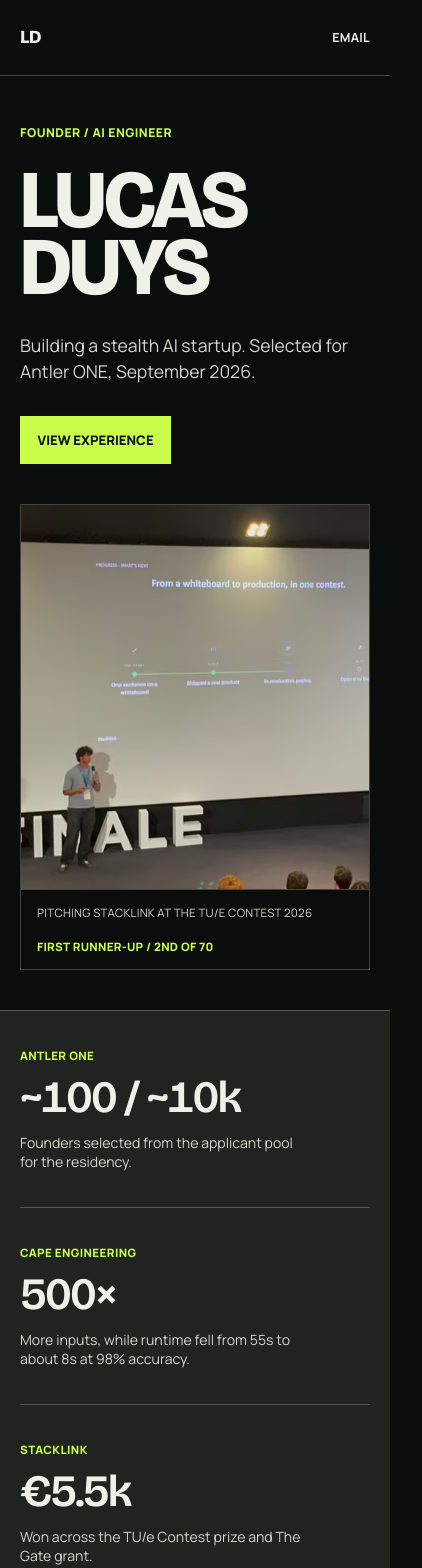
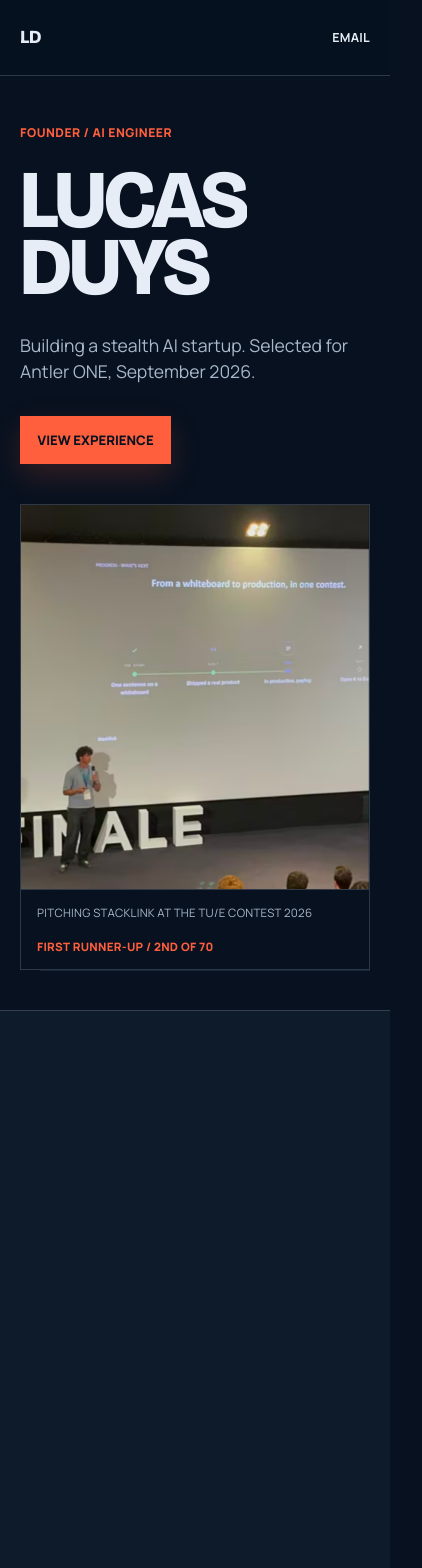
Before and after one commit to LucasDuys/personal_website, a Next.js app: page / in a window 390 px wide. Shown: the top 1568 px of the page, 422 px wide, since content can reach past the window. Built offline with nearby package versions, Linux system fonts and the light colour scheme.

Commit message:
Add Night Stage palette and motion

```diff
--- a/src/app/globals.css
+++ b/src/app/globals.css
@@ -1,12 +1,14 @@
 :root {
-  --black: #0b0d0c;
-  --graphite: #20231f;
-  --paper: #eff0e8;
-  --paper-dim: #d3d5ca;
-  --gray: #979c91;
-  --signal: #c9ff4a;
-  --rule-dark: rgba(239, 240, 232, 0.24);
-  --rule-light: rgba(11, 13, 12, 0.2);
+  --black: #07111f;
+  --graphite: #0d1b2b;
+  --raised: #13263a;
+  --paper: #e7edf6;
+  --paper-dim: #a8b7ca;
+  --gray: #76889f;
+  --signal: #ff5f3d;
+  --rule-dark: rgba(231, 237, 246, 0.18);
+  --rule-light: rgba(231, 237, 246, 0.18);
+  --ease-stage: cubic-bezier(0.16, 1, 0.3, 1);
 }
 
 * {
@@ -16,10 +18,12 @@
 html {
   background: var(--black);
   color: var(--paper);
+  scroll-behavior: smooth;
   scroll-padding-top: 1rem;
 }
 
 body {
+  position: relative;
   margin: 0;
   min-width: 320px;
   overflow-x: hidden;
@@ -30,6 +34,17 @@ body {
   line-height: 1.55;
   text-rendering: optimizeLegibility;
   -webkit-font-smoothing: antialiased;
+}
+
+body::before {
+  content: "";
+  position: fixed;
+  z-index: 90;
+  inset: 0;
+  pointer-events: none;
+  transform: scaleX(0);
+  transform-origin: right;
+  background: var(--signal);
 }
 
 img {
@@ -82,7 +97,7 @@ a:focus-visible {
   grid-template-columns: 1fr auto 1fr;
   align-items: center;
   gap: 2rem;
-  background: var(--black);
+  background: rgba(7, 17, 31, 0.94);
   color: var(--paper);
   border-bottom: 1px solid var(--rule-dark);
   font-size: 0.78rem;
@@ -139,6 +154,9 @@ a:focus-visible {
 }
 
 .hero {
+  position: relative;
+  isolation: isolate;
+  overflow: hidden;
   min-height: calc(100svh - 4.75rem);
   background: var(--black);
   color: var(--paper);
@@ -203,11 +221,14 @@ a:focus-visible {
   font-weight: 800;
   text-decoration: none;
   text-transform: uppercase;
-  transition: background 180ms ease, color 180ms ease, transform 180ms ease;
+  box-shadow: 0 0.75rem 2rem rgba(255, 95, 61, 0.18);
+  transition: background 180ms ease, color 180ms ease, transform 180ms var(--ease-stage), box-shadow 180ms ease;
 }
 
 .hero-action:hover {
   background: var(--paper);
+  box-shadow: 0 1rem 2.5rem rgba(255, 95, 61, 0.26);
+  transform: translateY(-2px);
 }
 
 .hero-action:active {
@@ -215,9 +236,28 @@ a:focus-visible {
 }
 
 .hero-stage {
+  position: relative;
   margin: 0;
   overflow: hidden;
   border: 1px solid var(--rule-dark);
+  box-shadow: 1.25rem 1.25rem 0 var(--raised);
+}
+
+.hero-stage picture {
+  position: relative;
+  display: block;
+  overflow: hidden;
+}
+
+.hero-stage picture::after {
+  content: "";
+  position: absolute;
+  inset: 0;
+  pointer-events: none;
+  border-right: 2px solid var(--signal);
+  opacity: 0;
+  transform: scaleX(0);
+  transform-origin: left;
 }
 
 .hero-stage img {
@@ -258,6 +298,7 @@ a:focus-visible {
 }
 
 .proof-overview-grid > div {
+  position: relative;
   min-height: 13rem;
   display: flex;
   flex-direction: column;
@@ -273,6 +314,23 @@ a:focus-visible {
 
 .proof-overview-grid > div:last-child {
   padding-right: 0;
+}
+
+.proof-overview-grid > div::after {
+  content: "";
+  position: absolute;
+  right: 0;
+  bottom: 0;
+  left: 0;
+  height: 2px;
+  background: var(--signal);
+  transform: scaleX(0);
+  transform-origin: left;
+  transition: transform 420ms var(--ease-stage);
+}
+
+.proof-overview-grid > div:hover::after {
+  transform: scaleX(1);
 }
 
 .proof-overview-grid p,
@@ -312,8 +370,8 @@ a:focus-visible {
 }
 
 .paper-surface {
-  background: var(--paper);
-  color: var(--black);
+  background: var(--graphite);
+  color: var(--paper);
 }
 
 .now {
@@ -404,6 +462,7 @@ a:focus-visible {
   border-bottom: 1px solid var(--rule-dark);
   color: var(--paper-dim);
   text-decoration: none;
+  transition: background 240ms ease, padding-inline 240ms var(--ease-stage);
 }
 
 .forge-line strong {
@@ -423,6 +482,26 @@ a:focus-visible {
 
 .forge-line:hover strong {
   color: var(--signal);
+}
+
+.forge-line:hover {
+  padding-inline: clamp(1.25rem, 3.5vw, 3.5rem);
+  background: var(--raised);
+}
+
+.forge-line [aria-hidden="true"],
+.antler-note [aria-hidden="true"],
+.work-copy [aria-hidden="true"],
+.contact [aria-hidden="true"] {
+  display: inline-block;
+  transition: transform 180ms var(--ease-stage);
+}
+
+.forge-line:hover [aria-hidden="true"],
+.antler-note a:hover [aria-hidden="true"],
+.work-copy a:hover [aria-hidden="true"],
+.contact a:hover [aria-hidden="true"] {
+  transform: translate(0.22em, -0.22em);
 }
 
 .experience {
@@ -450,11 +529,24 @@ a:focus-visible {
 }
 
 .experience-list > li {
+  position: relative;
   display: grid;
   grid-template-columns: 1fr 2.1fr 5.9fr;
   gap: clamp(1.5rem, 4vw, 5rem);
   padding: clamp(2.5rem, 5vw, 5rem) 0;
   border-top: 1px solid var(--rule-dark);
+}
+
+.experience-list > li::before {
+  content: "";
+  position: absolute;
+  top: -1px;
+  right: 0;
+  left: 0;
+  height: 1px;
+  background: var(--signal);
+  transform: scaleX(0);
+  transform-origin: left;
 }
 
 .period {
@@ -595,17 +687,18 @@ a:focus-visible {
 }
 
 .work {
+  background: var(--graphite);
   padding-top: clamp(7rem, 11vw, 12rem);
   padding-bottom: clamp(7rem, 11vw, 12rem);
 }
 
 .ink-heading > p {
-  color: #555a51;
+  color: var(--gray);
 }
 
 .paper-surface .work-type,
 .paper-surface.capabilities header > p {
-  color: #555a51;
+  color: var(--gray);
 }
 
 .work-feature {
@@ -634,7 +727,7 @@ a:focus-visible {
 .work-copy > p:not(.work-type) {
   max-width: 36ch;
   margin: 0;
-  color: #4d514a;
+  color: var(--paper-dim);
   font-size: 1.05rem;
 }
 
@@ -642,7 +735,7 @@ a:focus-visible {
   max-width: 34ch;
   margin-top: 1.25rem;
   padding-top: 1.25rem;
-  color: var(--black);
+  color: var(--paper);
   border-top: 1px solid var(--rule-light);
   font-size: 0.88rem;
   font-weight: 800;
@@ -748,7 +841,7 @@ a:focus-visible {
 .capabilities dd {
   max-width: 48ch;
   margin: 0;
-  color: #4d514a;
+  color: var(--paper-dim);
 }
 
 .contact {
@@ -798,14 +891,201 @@ a:focus-visible {
 }
 
 @media (prefers-reduced-motion: no-preference) {
-  .hero h1 {
-    animation: title-settle 480ms cubic-bezier(0.16, 1, 0.3, 1) both;
+  body::before {
+    animation: opening-curtain 600ms var(--ease-stage) both;
+  }
+
+  .site-header > * {
+    animation: header-arrive 460ms var(--ease-stage) both;
+  }
+
+  .primary-nav {
+    animation-delay: 100ms;
+  }
+
+  .header-contact {
+    animation-delay: 150ms;
+  }
+
+  .hero-kicker,
+  .hero-summary,
+  .hero-action,
+  .hero-stage figcaption {
+    animation: copy-arrive 520ms var(--ease-stage) both;
+  }
+
+  .hero-kicker {
+    animation-delay: 120ms;
+  }
+
+  .hero h1 span {
+    animation: title-cut 620ms var(--ease-stage) both;
+  }
+
+  .hero h1 span:first-child {
+    animation-delay: 180ms;
+  }
+
+  .hero h1 span:last-child {
+    animation-delay: 240ms;
+  }
+
+  .hero-summary {
+    animation-delay: 300ms;
+  }
+
+  .hero-action {
+    animation-delay: 360ms;
+  }
+
+  .hero-stage {
+    animation: stage-open 680ms var(--ease-stage) 180ms both;
+  }
+
+  .hero-stage picture::after {
+    animation: stage-scan 680ms var(--ease-stage) 180ms both;
+  }
+
+  .hero-stage figcaption {
+    animation-duration: 420ms;
+    animation-delay: 480ms;
   }
 }
 
-@keyframes title-settle {
-  from { transform: translateY(0.12em); }
-  to { transform: translateY(0); }
+@keyframes opening-curtain {
+  from { transform: scaleX(1); }
+  to { transform: scaleX(0); }
+}
+
+@keyframes header-arrive {
+  from { opacity: 0; transform: translateY(-1rem); }
+  to { opacity: 1; transform: translateY(0); }
+}
+
+@keyframes title-cut {
+  from { opacity: 0; clip-path: inset(100% 0 0); transform: translateY(0.38em); }
+  to { opacity: 1; clip-path: inset(0); transform: translateY(0); }
+}
+
+@keyframes copy-arrive {
+  from { opacity: 0; transform: translateY(1.25rem); }
+  to { opacity: 1; transform: translateY(0); }
+}
+
+@keyframes stage-open {
+  from { opacity: 0; clip-path: inset(0 100% 0 0); transform: translateX(2rem); }
+  to { opacity: 1; clip-path: inset(0); transform: translateX(0); }
+}
+
+@keyframes stage-scan {
+  0% { opacity: 0; transform: scaleX(0); }
+  14% { opacity: 1; }
+  82% { opacity: 1; transform: scaleX(1); }
+  100% { opacity: 0; transform: scaleX(1); }
+}
+
+@keyframes ledger-arrive {
+  from { opacity: 0; clip-path: inset(0 0 35%); transform: translateY(3rem); }
+  to { opacity: 1; clip-path: inset(0); transform: translateY(0); }
+}
+
+@keyframes line-draw {
+  0% { transform: scaleX(0); transform-origin: left; }
+  50% { transform: scaleX(1); transform-origin: left; }
+  51% { transform: scaleX(1); transform-origin: right; }
+  100% { transform: scaleX(0); transform-origin: right; }
+}
+
+@keyframes image-curtain-left {
+  from { opacity: 0.25; clip-path: inset(0 100% 0 0); transform: translateX(2rem); }
+  to { opacity: 1; clip-path: inset(0); transform: translateX(0); }
+}
+
+@keyframes image-curtain-right {
+  from { opacity: 0.25; clip-path: inset(0 0 0 100%); transform: translateX(-2rem); }
+  to { opacity: 1; clip-path: inset(0); transform: translateX(0); }
+}
+
+@keyframes final-cue {
+  from { opacity: 0; clip-path: inset(0 0 100%); transform: translateY(2rem); }
+  to { opacity: 1; clip-path: inset(0); transform: translateY(0); }
+}
+
+@supports (animation-timeline: view()) {
+  @media (prefers-reduced-motion: no-preference) {
+    .proof-overview-grid > div {
+      animation-name: ledger-arrive;
+      animation-duration: 1ms;
+      animation-fill-mode: both;
+      animation-timing-function: var(--ease-stage);
+      animation-timeline: view(block);
+      animation-range: entry 5% cover 34%;
+    }
+
+    .proof-overview-grid > div:nth-child(2) {
+      animation-range: entry 11% cover 40%;
+    }
+
+    .proof-overview-grid > div:nth-child(3) {
+      animation-range: entry 17% cover 46%;
+    }
+
+    .experience-list > li::before {
+      animation-name: line-draw;
+      animation-duration: 1ms;
+      animation-fill-mode: both;
+      animation-timing-function: linear;
+      animation-timeline: view(block);
+      animation-range: entry 0% cover 26%;
+    }
+
+    .photo-proof figure:first-child img,
+    .cape-feature > img,
+    .stacklink-hero,
+    .pitchr-feature > img {
+      animation-name: image-curtain-left;
+      animation-duration: 1ms;
+      animation-fill-mode: both;
+      animation-timing-function: var(--ease-stage);
+      animation-timeline: view(block);
+      animation-range: entry 0% cover 36%;
+    }
+
+    .photo-proof figure:last-child img,
+    .stacklink-gallery,
+    .hackaway-feature > img {
+      animation-name: image-curtain-right;
+      animation-duration: 1ms;
+      animation-fill-mode: both;
+      animation-timing-function: var(--ease-stage);
+      animation-timeline: view(block);
+      animation-range: entry 0% cover 36%;
+    }
+
+    .contact h2,
+    .contact-email {
+      animation-name: final-cue;
+      animation-duration: 1ms;
+      animation-fill-mode: both;
+      animation-timing-function: var(--ease-stage);
+      animation-timeline: view(block);
+      animation-range: entry 4% cover 34%;
+    }
+
+    .hero-stage img {
+      animation-name: hero-drift;
+      animation-duration: 1ms;
+      animation-fill-mode: both;
+      animation-timing-function: linear;
+      animation-timeline: scroll(root block);
+      animation-range: 0 100svh;
+    }
+  }
+}
+
+@keyframes hero-drift {
+  from { transform: scale(1); }
+  to { transform: scale(1.06) translateY(1.5%); }
 }
 
 @media (max-width: 880px) {
--- a/src/app/page.tsx
+++ b/src/app/page.tsx
@@ -1,9 +1,9 @@
 /*
-  THESIS: A visual CV with the charge of a live demo day, not a portfolio template.
-  OWN-WORLD: Real stage photography, production rules, cold paper, black, and one chartreuse signal.
+  THESIS: A visual CV staged like a live show, not a static black-and-neon developer portfolio.
+  OWN-WORLD: Real stage photography, midnight navy, cold chrome, one vermilion signal, and sharp shutter reveals.
   STORY: Lucas now, then the chronological proof, then selected work and a direct contact.
-  FIRST VIEWPORT: A single left-to-right path states who Lucas is, what he is doing, and the public proof behind it.
-  FORM: Seed 02548378. Grounded direction 6, Backstage Credential, staged as one processional axis.
+  FIRST VIEWPORT: Lucas enters in two kinetic lines while the real TU/e stage opens beside him and the proof stays readable.
+  FORM: Seed 02548378. Backstage Credential evolved into Night Stage, with one orchestrated opening and timed scroll cues.
 */
 
 import Image from 'next/image';
@@ -93,8 +93,8 @@ export default function Home() {
             <div className="antler-note">
               <p className="note-title">Antler ONE / September 2026</p>
               <p>
-                Selected for Antler&apos;s residency, joining roughly 100 founders chosen
-                from about 10,000 applicants.
+                Selected for Antler&apos;s September residency to build alongside a
+                hand-picked cohort of founders.
               </p>
               <a href="https://www.antler.co/continental-europe">
                 About the program <span aria-hidden="true">↗</span>
@@ -128,7 +128,7 @@ export default function Home() {
                   <p>Stealth startup</p>
                 </div>
                 <div className="role-detail">
-                  <p className="impact-statement">Joining roughly 100 founders selected from about 10,000 applicants.</p>
+                  <p className="impact-statement">Building a stealth AI startup ahead of Antler ONE in September 2026.</p>
                   <p className="working-set">Product / AI systems / Engineering</p>
                 </div>
               </li>
```
Also changed, not shown: .impeccable/surfaces/src-app-page-tsx.md, 1 other file (tests, documents, lock files or other folders).
